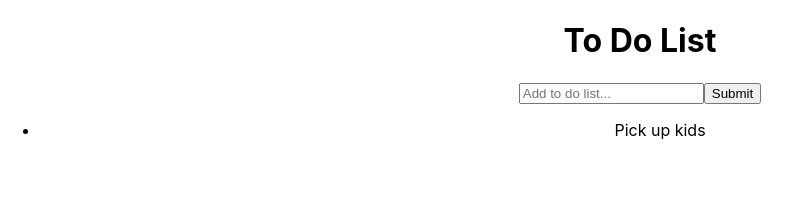
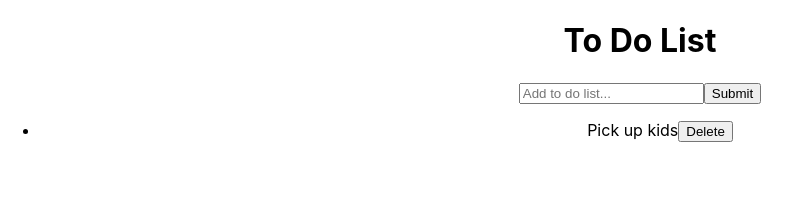
Before and after one commit to jihyekwak/react-todo, a React (Create React App) app: page / in a window 1280 px wide. Shown: the top 210 px of the page, without its empty margins (0-801 px from the left). Built offline with nearby package versions, Linux system fonts and the light colour scheme.

Commit message:
Add feature to delete todo

```diff
--- a/src/App.js
+++ b/src/App.js
@@ -25,7 +25,8 @@ function Create(props) {
 function TodoList(props) {
   return(
     <div className='todo-list'>
-      <p>{props.todo.title}</p>
+      <span>{props.todo.title}</span>
+      <button onClick={()=>props.onDelete(props.todo.id)}>Delete</button>
     </div>
   )
 }
@@ -45,7 +46,10 @@ function App() {
       } }></Create>
 
       <ul>
-        {todos.map(todo => <li key={todo.id}><TodoList  todo={todo}></TodoList></li>)}
+        {todos.map(todo => <li key={todo.id}><TodoList  todo={todo} onDelete={(_id)=>{
+          const newTodos = todos.filter(todo => todo.id !== _id);
+          setTodos(newTodos);
+        }}></TodoList></li>)}
       </ul>
 
     </div>
```
